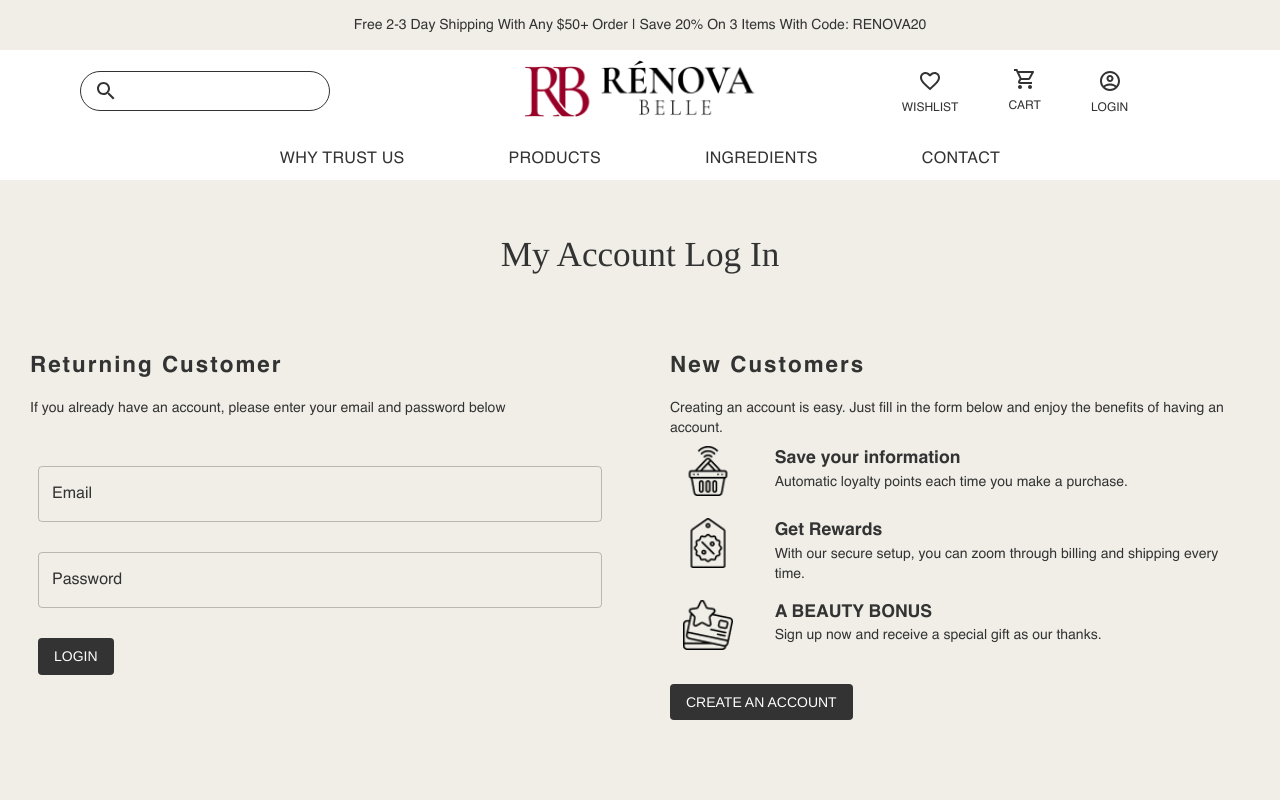
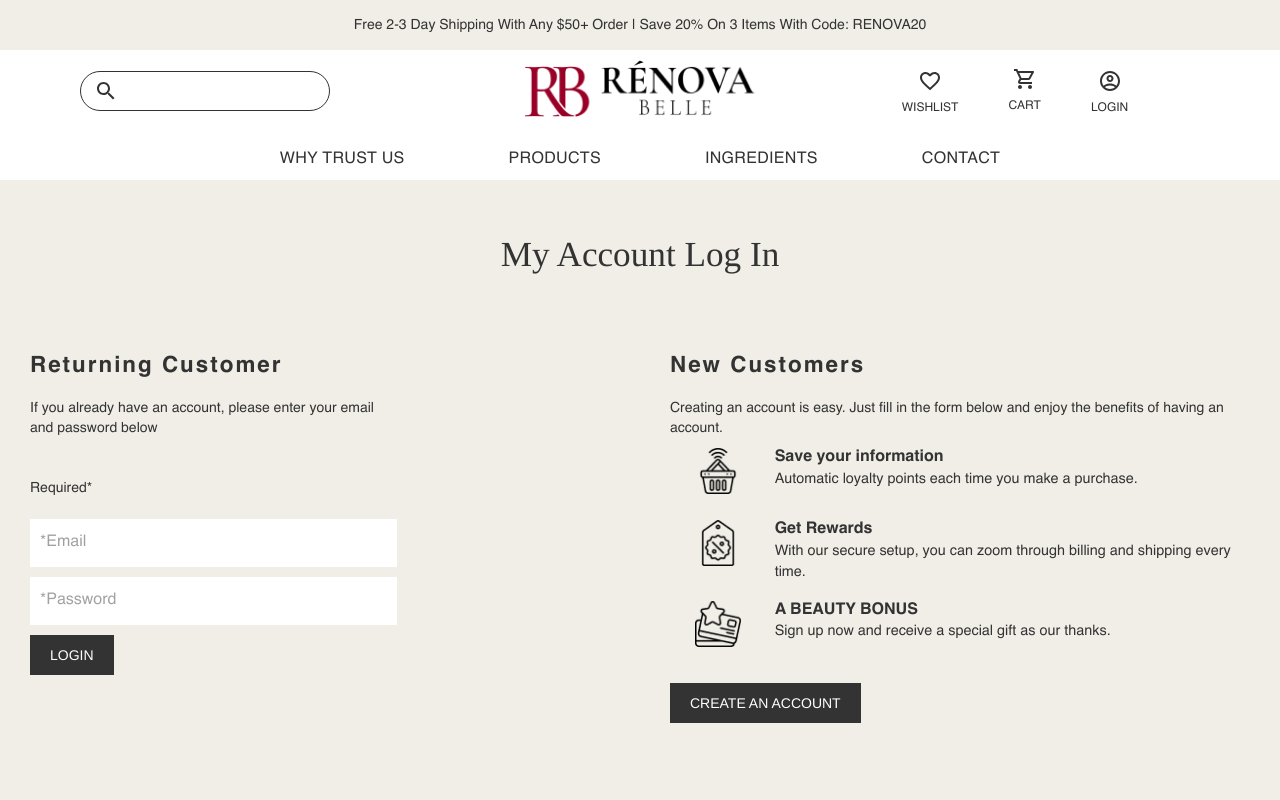
Before and after one commit to MuhammadAhmed8/Ecommerce-Nextjs-App, a Next.js app: page /login in a window 1280 px wide. Shown: the top 800 px of the page. Built offline with nearby package versions, Linux system fonts and the light colour scheme; what cezerin-client would draw is missing.

Commit message:
login page responsive

```diff
--- a/components/Auth/LoginForm.js
+++ b/components/Auth/LoginForm.js
@@ -1,6 +1,6 @@
 import React from 'react';
 import InputField from '../Ui/InputField';
-import { Button, Grid, makeStyles} from '@material-ui/core';
+import { Button, Grid, Input, makeStyles} from '@material-ui/core';
 import { useRouter } from 'next/dist/client/router';
 import { useFormik } from 'formik';
 import config from "../../utils/config";
@@ -16,7 +16,12 @@ const useStyles = makeStyles(()=>({
     },
 
     textField:{
-        marginBottom:"14px",
+        marginBottom:"10px",
+        padding: '0px'
+    },
+    btn: {
+        padding: '8px 20px',
+        borderRadius: '0px'
     }
 }),
 {index:1})
@@ -43,7 +48,6 @@ export default function LoginForm(){
                 })
                 .then(({data})=>{
                     if(data.authenticated){
-
                         AuthService.saveToken(data.jwtToken);
                         authDispatch({
                             type:"setAuthDetails",
@@ -51,54 +55,94 @@ export default function LoginForm(){
                                 ...data.customer_settings
                             }
                         })
-
                         router.push('/customer/my-account');
-
                     }
-                    console.log(data)
                 })
-
-
             }
             catch(e){
                 console.log('Login Error!',e)
             }
-
-
-
         },
     });
-
     return (
         <>
 
         <form onSubmit={formik.handleSubmit}>
-        <Grid container spacing={2}>
+        <Grid container>
             <Grid item xs={12}>
-                <InputField
+                <br/>
+                <Input
+                    placeholder="*Email"
+                    name="email"
+                    id="email"
+                    disableUnderline
+                    type='email'
+                    fullWidth
+                    value={formik.values.email}
+                    onChange={formik.handleChange}
+                    error={formik.touched.email && Boolean(formik.errors.email)}
+                    helperText={formik.touched.email && formik.errors.email}
+                    style={{
+                        backgroundColor: '#fff',
+                        padding: '8px 10px',
+                        marginBottom: '10px',
+                    }}
+                />
+
+                {/* <InputField
                     className={classes.textField}
                     fullWidth
-                    label="Email"
+                    label="*Email"
                     name="email"
                     id="email"
                     value={formik.values.email}
                     onChange={formik.handleChange}
                     error={formik.touched.email && Boolean(formik.errors.email)}
                     helperText={formik.touched.email && formik.errors.email}
-                />
+                    style={{
+                        backgroundColor: '#fff',
+                    }}
+                    InputProps={{
+                        //disableUnderline: true
+                    }}
+                />   */}
             </Grid>
 
             <Grid item xs={12}>
-                <InputField
+                {/* <InputField
                     className={classes.textField}
                     fullWidth
-                    label="Password"
+                    label="*Password"
                     name="password"
                     id="password"
                     value={formik.values.password}
                     onChange={formik.handleChange}
                     error={formik.touched.password && Boolean(formik.errors.password)}
                     helperText={formik.touched.password && formik.errors.password}
+                    style={{
+                        backgroundColor: '#fff',
+                    }}
+                    InputProps={{
+                        //disableUnderline: true
+                    }}
+                /> */}
+
+                <Input
+                    placeholder="*Password"
+                    name="password"
+                    id="password"
+                    disableUnderline
+                    type='password'
+                    fullWidth
+                    value={formik.values.password}
+                    onChange={formik.handleChange}
+                    error={formik.touched.password && Boolean(formik.errors.password)}
+                    helperText={formik.touched.password && formik.errors.password}
+                    style={{
+                        backgroundColor: '#fff',
+                        padding: '8px 10px',
+                        marginBottom: '10px',
+                    }}
                 />
             </Grid>
 
@@ -108,6 +152,7 @@ export default function LoginForm(){
                     color="secondary"
                     value="Login"
                     variant="contained"
+                    className= { classes.btn }
                 >
                     Login
                 </Button>
@@ -115,12 +160,7 @@ export default function LoginForm(){
 
         </Grid>
         </form>
-
-
-
         </>
 
-
     )
-
 }
--- a/components/Auth/NewCustomer/NewCustomer.js
+++ b/components/Auth/NewCustomer/NewCustomer.js
@@ -55,6 +55,7 @@ export default function NewCustomer(){
                 color="secondary"
                 value="Create an account"
                 variant="contained"
+                style={{ padding: '8px 20px', borderRadius: '0px' }}
             >
                 Create an account
             </Button>
--- a/components/Auth/NewCustomer/NewCustomerGrid.js
+++ b/components/Auth/NewCustomer/NewCustomerGrid.js
@@ -1,14 +1,27 @@
 import React from 'react';
 import { Grid, makeStyles } from "@material-ui/core";
 
-const useStyles = makeStyles(() => ({
+const useStyles = makeStyles((theme) => ({
     imgicon:{
-        width: '60px',
-        height: '50px',
+        width: '50px',
+        height: '46px',
+            [theme.breakpoints.down('sm')]: {
+                width: '40px',
+                height: '32px'
+            }
     },
     btext:{
-        fontSize: '1.1rem'
+        fontSize: '1rem',
+        [theme.breakpoints.down('sm')]: {
+            fontSize: '0.85rem'
+        },
     },
+    text: {
+        fontSize: '0.9rem',
+            [theme.breakpoints.down('sm')]:{
+                fontSize: '0.7rem'
+            }
+    }
 }),
 {index:1})
 
@@ -19,13 +32,13 @@ export default function NewCustomerGrid(props){
 
     return(
         <>
-            <Grid item xs={2}>
+            <Grid item xs={2} style={{ padding: '10px 0px', textAlign: 'center' }}>
                 <img className={classes.imgicon} src={'img/'+props.img}></img>
             </Grid>
 
-            <Grid item xs={10}>
+            <Grid item xs={10} >
                 <b className={classes.btext}>{props.btext}</b>
-                <p>{props.text}</p>
+                <p className={classes.text}>{props.text}</p>
             </Grid>
 
         </>
--- a/package.json
+++ b/package.json
@@ -17,6 +17,7 @@
     "next": "11.1.2",
     "react": "17.0.2",
     "react-dom": "17.0.2",
+    "react-image-gallery": "^1.2.7",
     "react-mailchimp-subscribe": "^2.1.3",
     "react-places-autocomplete": "^7.3.0",
     "react-responsive": "^9.0.0-beta.4",
--- a/pages/login.js
+++ b/pages/login.js
@@ -35,13 +35,15 @@ export default function Login(){
         <br></br>
         <br></br>
 
-        <Grid container>
+        <Grid container style={{ justifyContent: 'space-between' }}>
 
-            <Grid item xs={12} md={6} style={{padding:30}}>
+            <Grid item xs={12} md={4} style={{padding:30}}>
                 <h3 className={classes.heading}>Returning Customer</h3>
                 <Typography variant="body2">If you already have an account, please enter
                 your email and password below</Typography>
                 <br></br> <br></br>
+
+                <p>Required*</p>
 
                 <LoginForm></LoginForm>
             </Grid>
```
Also changed, not shown: 1 other file (tests, documents, lock files or other folders).
